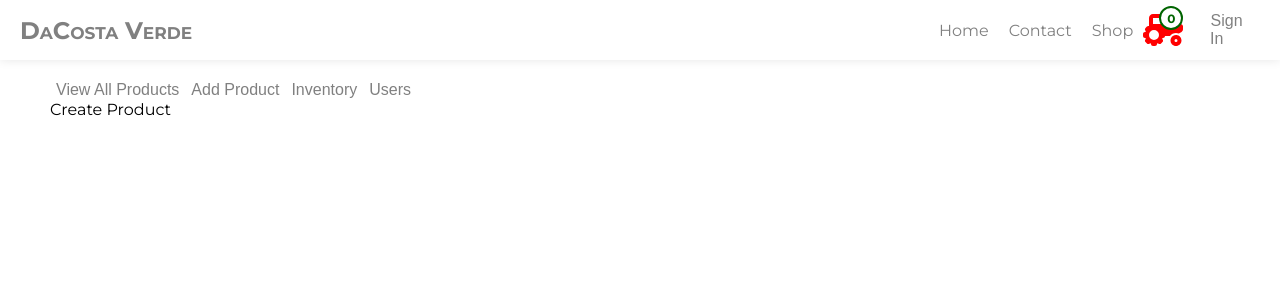
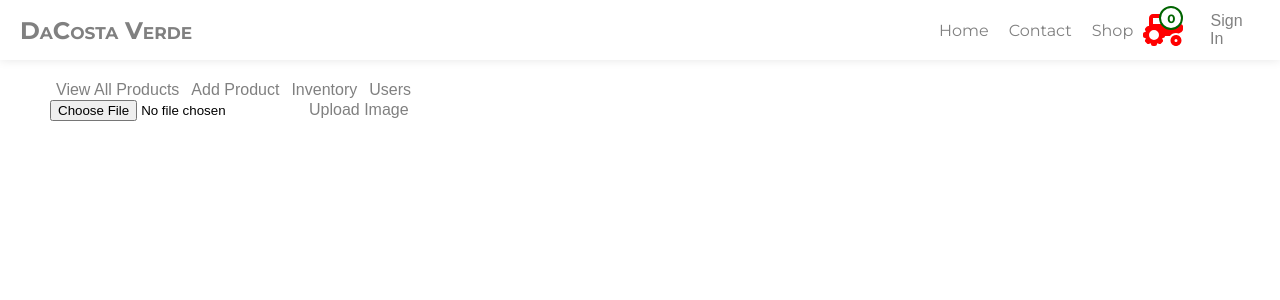
Before and after one commit to droverj/dacosta-verde, a React (Create React App) app: page /admin in a window 1280 px wide. Both pictures are taken after a click on the button "Add Product". Shown: the top 300 px of the page. Built offline with nearby package versions, Linux system fonts and the light colour scheme; no server answers.

Commit message:
Include image upload

```diff
--- a/src/components/admin/CreateProduct.js
+++ b/src/components/admin/CreateProduct.js
@@ -1,9 +1,60 @@
-import React from 'react'
+import React, { useState } from 'react';
+import { uploadBytesResumable, ref, getDownloadURL } from 'firebase/storage';
+import { storage } from '../../firebase-configs/firebase-config';
 
 const CreateProduct = () => {
+  const [selectedImage, setSelectedImage] = useState(null);
+  const [imageUrl, setImageUrl] = useState(null);
+  const [uploadProgress, setUploadProgress] = useState(0);
+
+  const handleImageChange = (e) => {
+    const file = e.target.files[0];
+    setSelectedImage(file);
+  };
+
+  const handleUpload = async () => {
+    if (selectedImage) {
+      const imageRef = ref(storage, `images/${selectedImage.name}`);
+      const uploadTask = uploadBytesResumable(imageRef, selectedImage);
+
+      uploadTask.on('state_changed', (snapshot) => {
+        // Track the upload progress
+        const progress = (snapshot.bytesTransferred / snapshot.totalBytes) * 100;
+        setUploadProgress(progress);
+      });
+
+      try {
+        // Wait for the upload to complete
+        await uploadTask;
+
+        // Get the download URL for the uploaded image
+        const downloadURL = await getDownloadURL(imageRef);
+        setImageUrl(downloadURL);
+      } catch (error) {
+        console.error('Error uploading image:', error);
+      }
+    }
+  };
+
   return (
-    <div>Create Product</div>
-  )
-}
+    <div className="image-upload">
+      <input type="file" onChange={handleImageChange} />
+      <button onClick={handleUpload}>Upload Image</button>
 
-export default CreateProduct
+      {uploadProgress > 0 && (
+        <div>
+          <p>Upload Progress: {uploadProgress.toFixed(2)}%</p>
+        </div>
+      )}
+
+      {imageUrl && (
+        <div>
+          <p>Image uploaded successfully!</p>
+          <img src={imageUrl} alt="Uploaded" style={{ maxWidth: '100%', maxHeight: '300px' }} />
+        </div>
+      )}
+    </div>
+  );
+};
+
+export default CreateProduct;
```
